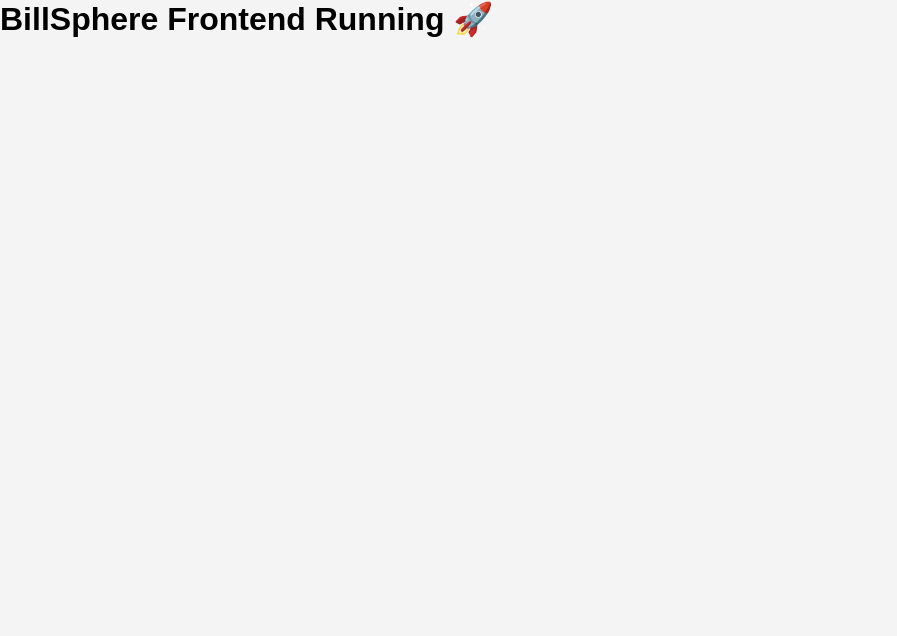
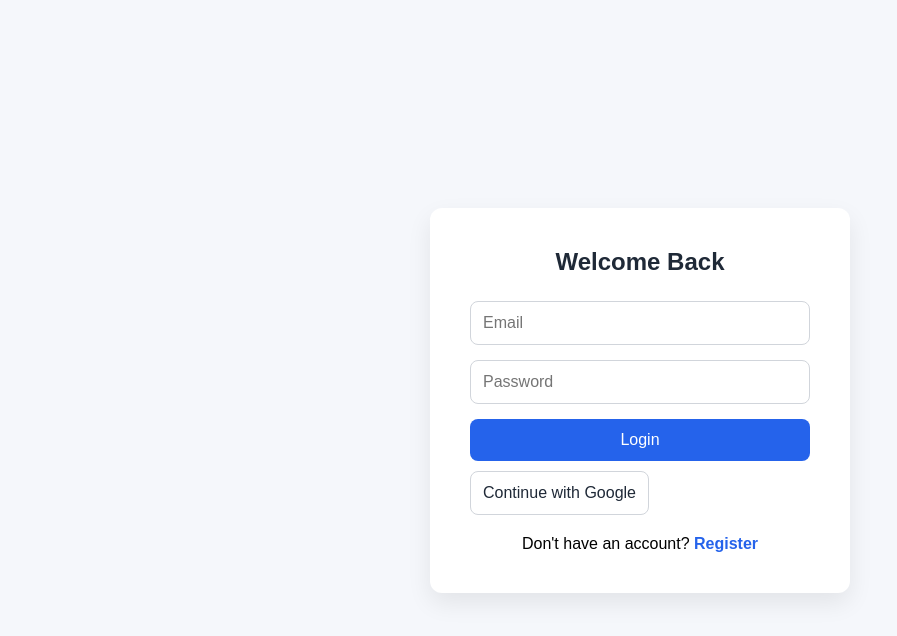
Before and after one commit to bhanu8076/billsphere-microservices, a React (Vite) app in the folder frontend/: page /login in a window 1280 px wide. Shown: the top 636 px of the page, without its empty margins (0-897 px from the left). Built offline with nearby package versions, Linux system fonts and the light colour scheme.

Commit message:
feat(frontend): implement styled authentication pages

```diff
--- a/frontend/package.json
+++ b/frontend/package.json
@@ -15,7 +15,7 @@
     "react": "^18.x.x",
     "react-dom": "^18.x.x",
     "react-redux": "^9.x.x",
-    "react-router-dom": "^7.x.x",
+    "react-router-dom": "^7.17.0",
     "sass": "^1.x.x"
   },
   "devDependencies": {
--- a/frontend/src/App.jsx
+++ b/frontend/src/App.jsx
@@ -1,9 +1,7 @@
+import AppRoutes from './routes/AppRoutes';
+
 function App() {
-  return (
-    <div>
-      <h1>BillSphere Frontend Running 🚀</h1>
-    </div>
-  );
+  return <AppRoutes />;
 }
 
 export default App;
--- a/frontend/src/pages/Dashboard.jsx
+++ b/frontend/src/pages/Dashboard.jsx
@@ -0,0 +1,15 @@
+function Dashboard() {
+  return (
+    <div>
+      <h1>
+        Welcome to BillSphere
+      </h1>
+
+      <p>
+        Authentication Successful
+      </p>
+    </div>
+  );
+}
+
+export default Dashboard;
--- a/frontend/src/pages/Login.jsx
+++ b/frontend/src/pages/Login.jsx
@@ -0,0 +1,78 @@
+import { useState } from "react";
+import { useDispatch, useSelector } from "react-redux";
+import { loginUser } from "../features/auth/authThunk";
+import { googleLogin } from "../features/auth/authAPI";
+import { useNavigate, Link } from "react-router-dom";
+
+function Login() {
+  const dispatch = useDispatch();
+  const navigate = useNavigate();
+
+  const { loading, error } = useSelector((state) => state.auth);
+
+  const [credentials, setCredentials] = useState({
+    email: "",
+    password: "",
+  });
+
+  const handleChange = (e) => {
+    setCredentials({
+      ...credentials,
+      [e.target.name]: e.target.value,
+    });
+  };
+
+  const handleSubmit = async (e) => {
+    e.preventDefault();
+
+    const result = await dispatch(loginUser(credentials));
+
+    if (result.meta.requestStatus === "fulfilled") {
+      navigate("/dashboard");
+    }
+  };
+
+  return (
+    <div className="auth-container">
+      <div className="auth-card">
+        <h2 className="auth-title">Welcome Back</h2>
+
+        <form className="auth-form" onSubmit={handleSubmit}>
+          <input
+            className="auth-input"
+            type="email"
+            name="email"
+            placeholder="Email"
+            onChange={handleChange}
+            required
+          />
+
+          <input
+            className="auth-input"
+            type="password"
+            name="password"
+            placeholder="Password"
+            onChange={handleChange}
+            required
+          />
+
+          <button className="auth-button" disabled={loading}>
+            {loading ? "Logging in..." : "Login"}
+          </button>
+        </form>
+
+        <button className="auth-button google-button" onClick={googleLogin}>
+          Continue with Google
+        </button>
+
+        {error && <p className="auth-error">{error}</p>}
+
+        <div className="auth-footer">
+          Don't have an account? <Link to="/register">Register</Link>
+        </div>
+      </div>
+    </div>
+  );
+}
+
+export default Login;
--- a/frontend/src/pages/Register.jsx
+++ b/frontend/src/pages/Register.jsx
@@ -0,0 +1,83 @@
+import { useState } from "react";
+import { useDispatch, useSelector } from "react-redux";
+import { registerUser } from "../features/auth/authThunk";
+import { useNavigate, Link } from "react-router-dom";
+
+function Register() {
+  const dispatch = useDispatch();
+  const navigate = useNavigate();
+
+  const { loading, error } = useSelector((state) => state.auth);
+
+  const [formData, setFormData] = useState({
+    name: "",
+    email: "",
+    password: "",
+  });
+
+  const handleChange = (e) => {
+    setFormData({
+      ...formData,
+      [e.target.name]: e.target.value,
+    });
+  };
+
+  const handleSubmit = async (e) => {
+    e.preventDefault();
+
+    const result = await dispatch(registerUser(formData));
+
+    if (result.meta.requestStatus === "fulfilled") {
+      navigate("/dashboard");
+    }
+  };
+
+  return (
+    <div className="auth-container">
+      <div className="auth-card">
+        <h2 className="auth-title">Create Account</h2>
+
+        <form className="auth-form" onSubmit={handleSubmit}>
+          <input
+            className="auth-input"
+            type="text"
+            name="name"
+            placeholder="Name"
+            onChange={handleChange}
+            required
+          />
+
+          <input
+            className="auth-input"
+            type="email"
+            name="email"
+            placeholder="Email"
+            onChange={handleChange}
+            required
+          />
+
+          <input
+            className="auth-input"
+            type="password"
+            name="password"
+            placeholder="Password"
+            onChange={handleChange}
+            required
+          />
+
+          <button className="auth-button" disabled={loading}>
+            {loading ? "Registering..." : "Register"}
+          </button>
+        </form>
+
+        {error && <p className="auth-error">{error}</p>}
+
+        <div className="auth-footer">
+          Already have an account? <Link to="/login">Login</Link>
+        </div>
+      </div>
+    </div>
+  );
+}
+
+export default Register;
--- a/frontend/src/routes/AppRoutes.jsx
+++ b/frontend/src/routes/AppRoutes.jsx
@@ -0,0 +1,42 @@
+import {
+  BrowserRouter,
+  Routes,
+  Route,
+  Navigate,
+} from 'react-router-dom';
+
+import Login from '../pages/Login';
+import Register from '../pages/Register';
+import Dashboard from '../pages/Dashboard';
+
+function AppRoutes() {
+  return (
+    <BrowserRouter>
+      <Routes>
+        <Route
+          path="/"
+          element={
+            <Navigate to="/login" />
+          }
+        />
+
+        <Route
+          path="/login"
+          element={<Login />}
+        />
+
+        <Route
+          path="/register"
+          element={<Register />}
+        />
+
+        <Route
+          path="/dashboard"
+          element={<Dashboard />}
+        />
+      </Routes>
+    </BrowserRouter>
+  );
+}
+
+export default AppRoutes;
--- /dev/null
+++ b/frontend/src/styles/auth/_auth.scss
@@ -0,0 +1,125 @@
+@use './variables' as *;
+
+.auth-container {
+  min-height: 100vh;
+
+  display: flex;
+
+  justify-content: center;
+
+  align-items: center;
+
+  background-color: $background-color;
+
+  padding: 20px;
+}
+
+.auth-card {
+  width: 100%;
+
+  max-width: 420px;
+
+  background: $card-background;
+
+  padding: 40px;
+
+  border-radius: $border-radius;
+
+  box-shadow: $shadow;
+}
+
+.auth-title {
+  text-align: center;
+
+  color: $text-color;
+
+  margin-bottom: 25px;
+}
+
+.auth-form {
+  display: flex;
+
+  flex-direction: column;
+
+  gap: 15px;
+}
+
+.auth-input {
+  padding: 12px;
+
+  border: 1px solid $border-color;
+
+  border-radius: 8px;
+
+  font-size: 16px;
+
+  outline: none;
+
+  &:focus {
+    border-color: $primary-color;
+  }
+}
+
+.auth-button {
+  padding: 12px;
+
+  border: none;
+
+  border-radius: 8px;
+
+  background-color: $primary-color;
+
+  color: white;
+
+  font-size: 16px;
+
+  cursor: pointer;
+
+  transition: 0.2s ease;
+
+  &:hover {
+    background-color: $primary-hover;
+  }
+
+  &:disabled {
+    opacity: 0.7;
+
+    cursor: not-allowed;
+  }
+}
+
+.google-button {
+  background: white;
+
+  color: $text-color;
+
+  border: 1px solid $border-color;
+
+  margin-top: 10px;
+
+  &:hover {
+    background: #f3f4f6;
+  }
+}
+
+.auth-error {
+  color: $error-color;
+
+  text-align: center;
+
+  margin-top: 10px;
+}
+
+.auth-footer {
+  margin-top: 20px;
+
+  text-align: center;
+
+  a {
+    color: $primary-color;
+
+    text-decoration: none;
+
+    font-weight: 600;
+  }
+}
--- /dev/null
+++ b/frontend/src/styles/auth/_variables.scss
@@ -0,0 +1,19 @@
+$primary-color: #2563eb;
+$primary-hover: #1d4ed8;
+
+$success-color: #16a34a;
+
+$error-color: #dc2626;
+
+$background-color: #f5f7fb;
+
+$card-background: #ffffff;
+
+$text-color: #1f2937;
+
+$border-color: #d1d5db;
+
+$shadow:
+  0 10px 25px rgba(0, 0, 0, 0.08);
+
+$border-radius: 12px;
--- a/frontend/src/styles/global.scss
+++ b/frontend/src/styles/global.scss
@@ -1,12 +1,17 @@
+@use './auth/auth';
+
 * {
   margin: 0;
+
   padding: 0;
+
   box-sizing: border-box;
 }
 
 body {
   font-family: Arial, sans-serif;
-  background: #f4f4f4;
+
+  background-color: #f5f7fb;
 }
 
 button {
```
Also changed, not shown: 1 other file (tests, documents, lock files or other folders).
